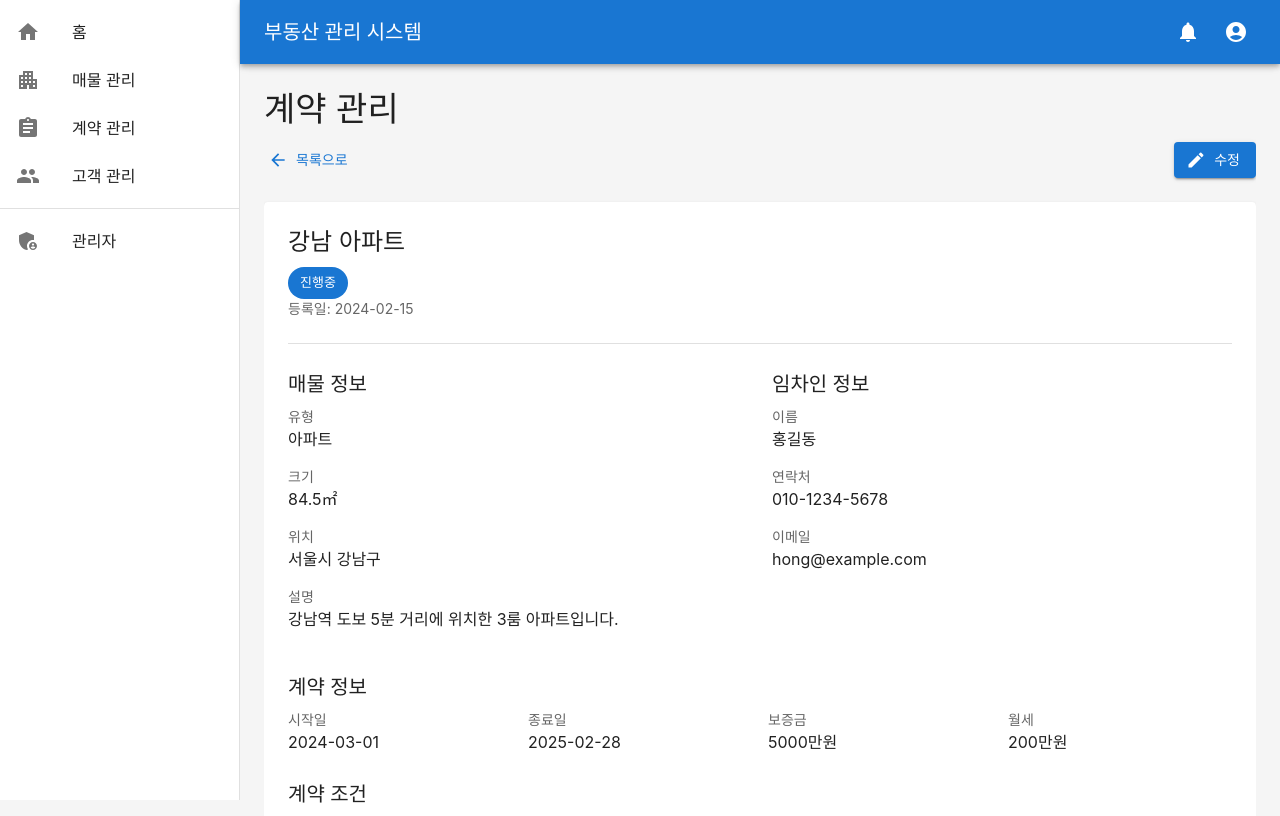
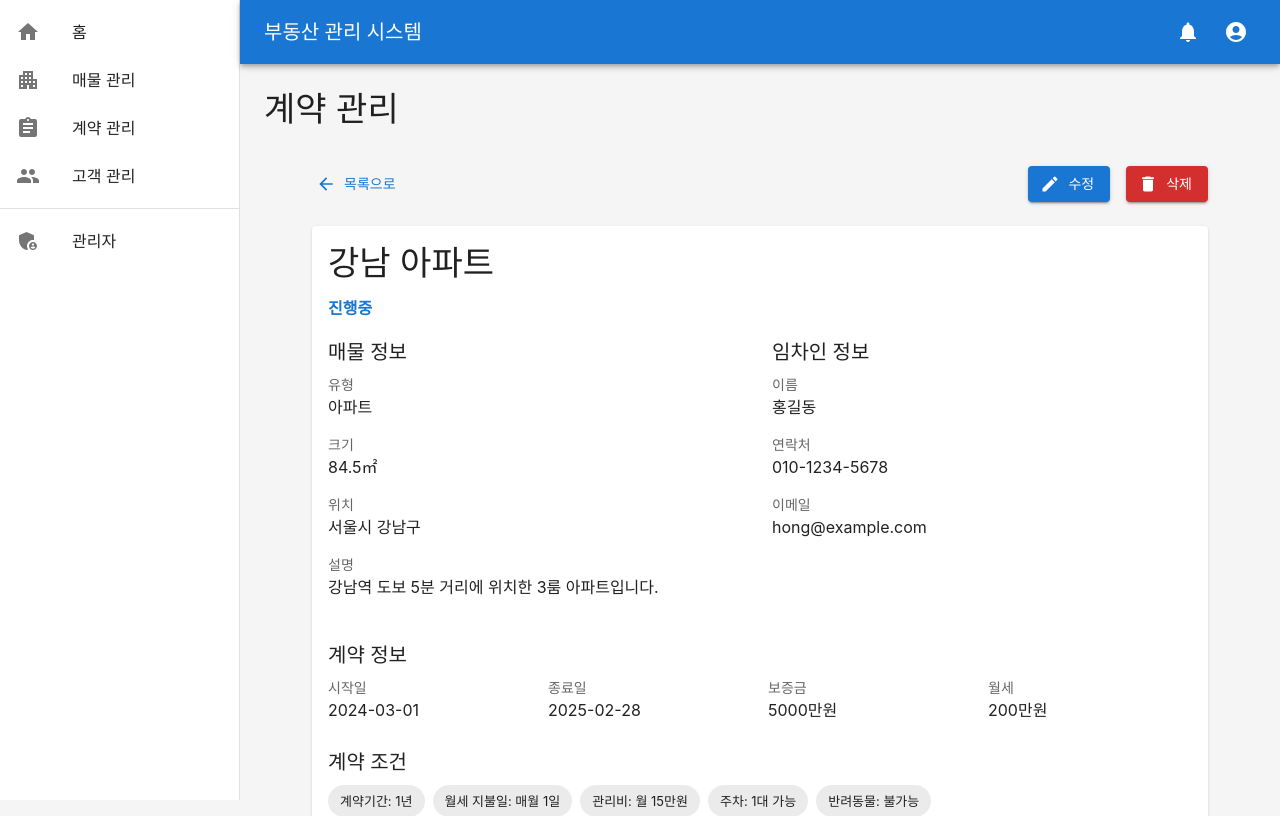
Before and after one commit to dooyongLee/realEstateMgr, a React (Vite) app: page /contracts/1 in a window 1280 px wide. Shown: the top 816 px of the page. Built offline with nearby package versions, Linux system fonts and the light colour scheme.

Commit message:
상세화면 공통처리. 매물 상세 영역 조정

```diff
--- /dev/null
+++ b/src/components/layout/DetailLayout.tsx
@@ -0,0 +1,131 @@
+import { Box, Button, Card, CardContent, Grid, Typography, Container } from '@mui/material';
+import { ArrowBack as ArrowBackIcon, Edit as EditIcon, Delete as DeleteIcon } from '@mui/icons-material';
+import { useNavigate } from 'react-router-dom';
+
+interface DetailLayoutProps {
+  title: string;
+  status?: string;
+  statusColor?: 'primary' | 'warning' | 'success' | 'error' | 'default';
+  backUrl: string;
+  onEdit?: () => void;
+  onDelete?: () => void;
+  children: React.ReactNode;
+}
+
+const DetailLayout = ({
+  title,
+  status,
+  statusColor,
+  backUrl,
+  onEdit,
+  onDelete,
+  children,
+}: DetailLayoutProps) => {
+  const navigate = useNavigate();
+
+  return (
+    <Container maxWidth="xl" sx={{ height: '100%' }}>
+      <Box sx={{
+        p: { xs: 2, sm: 3 },
+        height: '100%',
+        display: 'flex',
+        flexDirection: 'column'
+      }}>
+        <Box sx={{
+          mb: 3,
+          display: 'flex',
+          flexDirection: { xs: 'column', sm: 'row' },
+          justifyContent: 'space-between',
+          alignItems: { xs: 'stretch', sm: 'center' },
+          gap: 2,
+          flexShrink: 0
+        }}>
+          <Button
+            startIcon={<ArrowBackIcon />}
+            onClick={() => navigate(backUrl)}
+            fullWidth={false}
+          >
+            목록으로
+          </Button>
+          <Box sx={{
+            display: 'flex',
+            gap: 2,
+            width: { xs: '100%', sm: 'auto' }
+          }}>
+            {onEdit && (
+              <Button
+                variant="contained"
+                startIcon={<EditIcon />}
+                onClick={onEdit}
+                fullWidth={false}
+              >
+                수정
+              </Button>
+            )}
+            {onDelete && (
+              <Button
+                variant="contained"
+                color="error"
+                startIcon={<DeleteIcon />}
+                onClick={onDelete}
+                fullWidth={false}
+              >
+                삭제
+              </Button>
+            )}
+          </Box>
+        </Box>
+
+        <Grid container spacing={3} sx={{ flex: 1, minHeight: 0 }}>
+          <Grid item xs={12}>
+            <Card sx={{
+              width: '100%',
+              height: '100%',
+              display: 'flex',
+              flexDirection: 'column'
+            }}>
+              <CardContent sx={{
+                flex: 1,
+                overflow: 'auto',
+                '&::-webkit-scrollbar': {
+                  width: '8px',
+                },
+                '&::-webkit-scrollbar-track': {
+                  background: '#f1f1f1',
+                  borderRadius: '4px',
+                },
+                '&::-webkit-scrollbar-thumb': {
+                  background: '#888',
+                  borderRadius: '4px',
+                  '&:hover': {
+                    background: '#555',
+                  },
+                },
+                scrollbarWidth: 'thin',
+                scrollbarColor: '#888 #f1f1f1',
+              }}>
+                <Typography variant="h4" gutterBottom>
+                  {title}
+                </Typography>
+                {status && (
+                  <Box sx={{ mb: 2 }}>
+                    <Typography
+                      variant="body1"
+                      color={statusColor || 'text.primary'}
+                      sx={{ fontWeight: 'bold' }}
+                    >
+                      {status}
+                    </Typography>
+                  </Box>
+                )}
+                {children}
+              </CardContent>
+            </Card>
+          </Grid>
+        </Grid>
+      </Box>
+    </Container>
+  );
+};
+
+export default DetailLayout;
--- a/src/features/contract/ContractDetail.tsx
+++ b/src/features/contract/ContractDetail.tsx
@@ -1,6 +1,6 @@
-import { Box, Card, Typography, Grid, Chip, Button, Divider } from '@mui/material';
-import { ArrowBack as ArrowBackIcon, Edit as EditIcon } from '@mui/icons-material';
+import { Box, Typography, Grid, Chip } from '@mui/material';
 import { useParams, useNavigate } from 'react-router-dom';
+import DetailLayout from '../../components/layout/DetailLayout';
 
 // Mock data for development
 const mockContracts = [
@@ -79,40 +79,14 @@ const ContractDetail = () => {
   };
 
   return (
-    <Box>
-      <Box sx={{ mb: 3, display: 'flex', justifyContent: 'space-between', alignItems: 'center' }}>
-        <Button
-          startIcon={<ArrowBackIcon />}
-          onClick={() => navigate('/contracts')}
+    <DetailLayout
+      title={contract.propertyTitle}
+      status={contract.status}
+      statusColor={getStatusColor(contract.status)}
+      backUrl="/contracts"
+      onEdit={() => console.log('Edit contract:', contract.id)}
+      onDelete={() => console.log('Delete contract:', contract.id)}
     >
-          목록으로
-        </Button>
-        <Button
-          variant="contained"
-          startIcon={<EditIcon />}
-          onClick={() => console.log('Edit contract:', contract.id)}
-        >
-          수정
-        </Button>
-      </Box>
-
-      <Card sx={{ p: 3 }}>
-        <Box sx={{ mb: 3 }}>
-          <Typography variant="h5" gutterBottom>
-            {contract.propertyTitle}
-          </Typography>
-          <Chip
-            label={contract.status}
-            color={getStatusColor(contract.status)}
-            sx={{ mr: 1 }}
-          />
-          <Typography variant="body2" color="text.secondary">
-            등록일: {contract.createdAt}
-          </Typography>
-        </Box>
-
-        <Divider sx={{ my: 3 }} />
-
       <Grid container spacing={3}>
         <Grid item xs={12} md={6}>
           <Typography variant="h6" gutterBottom>
@@ -211,8 +185,7 @@ const ContractDetail = () => {
           </Box>
         </Grid>
       </Grid>
-      </Card>
-    </Box>
+    </DetailLayout>
   );
 };
 
--- a/src/features/customer/CustomerDetail.tsx
+++ b/src/features/customer/CustomerDetail.tsx
@@ -1,19 +1,7 @@
 import { useEffect, useState } from 'react';
 import { useParams, useNavigate } from 'react-router-dom';
-import {
-  Box,
-  Paper,
-  Typography,
-  Grid,
-  Button,
-  Divider,
-  Chip,
-} from '@mui/material';
-import {
-  ArrowBack as ArrowBackIcon,
-  Edit as EditIcon,
-  Delete as DeleteIcon,
-} from '@mui/icons-material';
+import { Box, Typography, Grid, Chip } from '@mui/material';
+import DetailLayout from '../../components/layout/DetailLayout';
 import { Customer } from './types';
 
 // 임시 목업 데이터
@@ -40,63 +28,24 @@ const CustomerDetail = () => {
     setCustomer(mockCustomer);
   }, [id]);
 
-  const handleBack = () => {
-    navigate('/customers');
-  };
-
-  const handleEdit = () => {
-    // TODO: 수정 페이지로 이동
-    console.log('Edit customer:', id);
-  };
-
-  const handleDelete = () => {
-    // TODO: 삭제 확인 다이얼로그 표시
-    console.log('Delete customer:', id);
-  };
-
   if (!customer) {
     return <Typography>로딩 중...</Typography>;
   }
 
+  const getStatusColor = (status: string) => {
+    return status === '활성' ? 'success' : 'default';
+  };
+
   return (
-    <Box>
-      <Box sx={{ mb: 3, display: 'flex', justifyContent: 'space-between',alignItems: 'center', gap: 2 }}>
-        <Button
-          startIcon={<ArrowBackIcon />}
-          onClick={handleBack}
+    <DetailLayout
+      title={customer.name}
+      status={customer.status}
+      statusColor={getStatusColor(customer.status)}
+      backUrl="/customers"
+      onEdit={() => console.log('Edit customer:', id)}
+      onDelete={() => console.log('Delete customer:', id)}
     >
-          목록으로
-        </Button>
-        <Button
-          variant="contained"
-          startIcon={<EditIcon />}
-          onClick={() => console.log('Edit customer:')}
-        >
-          수정
-        </Button>
-        <Button
-          startIcon={<DeleteIcon />}
-          onClick={handleDelete}
-          variant="contained"
-          color="error"
-        >
-          삭제
-        </Button>
-      </Box>
-
-      <Paper sx={{ p: 3 }}>
-        <Typography variant="h5" gutterBottom>
-          고객 정보
-        </Typography>
-        <Divider sx={{ mb: 3 }} />
-
       <Grid container spacing={3}>
-          <Grid item xs={12} sm={6}>
-            <Typography variant="subtitle2" color="text.secondary">
-              이름
-            </Typography>
-            <Typography variant="body1">{customer.name}</Typography>
-          </Grid>
         <Grid item xs={12} sm={6}>
           <Typography variant="subtitle2" color="text.secondary">
             연락처
@@ -126,15 +75,6 @@ const CustomerDetail = () => {
             }
           />
         </Grid>
-          <Grid item xs={12} sm={6}>
-            <Typography variant="subtitle2" color="text.secondary">
-              상태
-            </Typography>
-            <Chip
-              label={customer.status}
-              color={customer.status === '활성' ? 'success' : 'default'}
-            />
-          </Grid>
         <Grid item xs={12}>
           <Typography variant="subtitle2" color="text.secondary">
             주소
@@ -160,8 +100,7 @@ const CustomerDetail = () => {
           <Typography variant="body1">{customer.updatedAt}</Typography>
         </Grid>
       </Grid>
-      </Paper>
-    </Box>
+    </DetailLayout>
   );
 };
 
```
Also changed, not shown: src/features/property/PropertyDetail.tsx (+48 -42 lines). Lines whose indentation alone changed are shown as unchanged.
